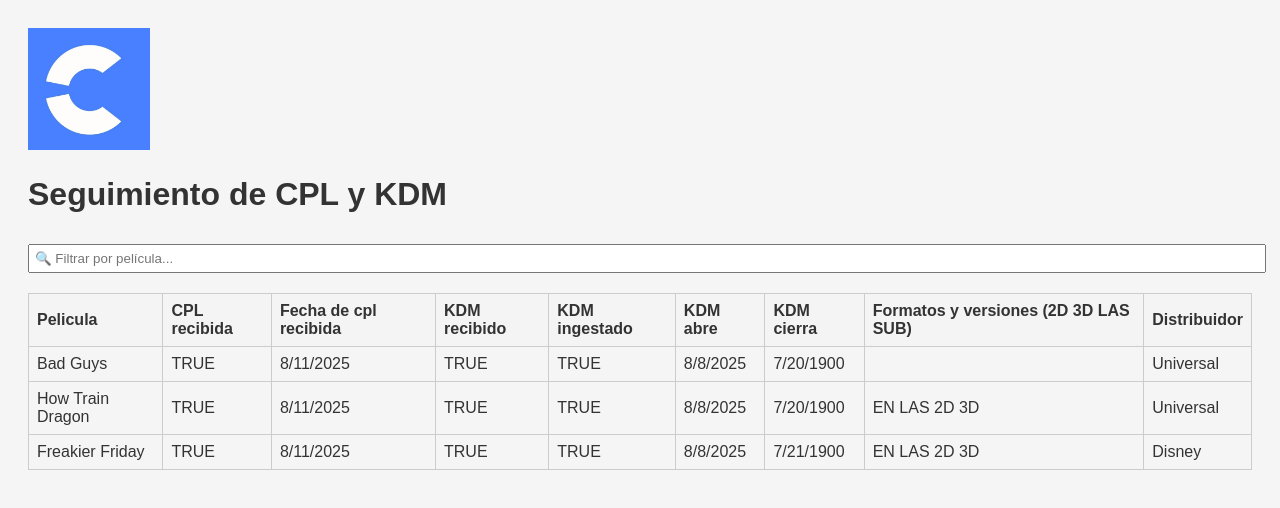
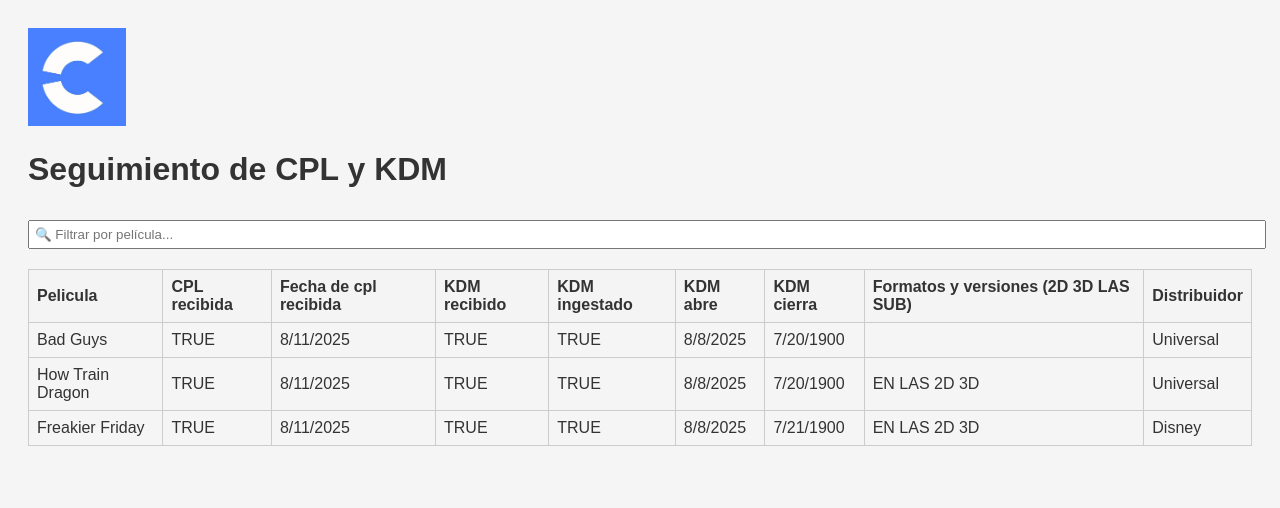
Before and after one commit to arturoservin/Control-de-KDM, a plain HTML site: page index.html in a window 1280 px wide. Drawn offline with Linux system fonts and the light colour scheme.

Commit message:
cambios de estilos

```diff
--- a/index.html
+++ b/index.html
@@ -21,7 +21,7 @@
   </style>
 </head>
 <body>
-  <img width="10%" loading="lazy" id="cinepolis_Logo" src="./logo-cinepolis-dos.webp">
+  <img width="8%" loading="lazy" id="cinepolis_Logo" src="./logo-cinepolis-dos.webp">
   <h1>  Seguimiento de CPL y KDM</h1>
   <input type="text" id="filtroPelicula" placeholder="🔍 Filtrar por película..." style="margin-top:10px; padding:5px; width:100%; background-color: F5F5F5;">
 
```
